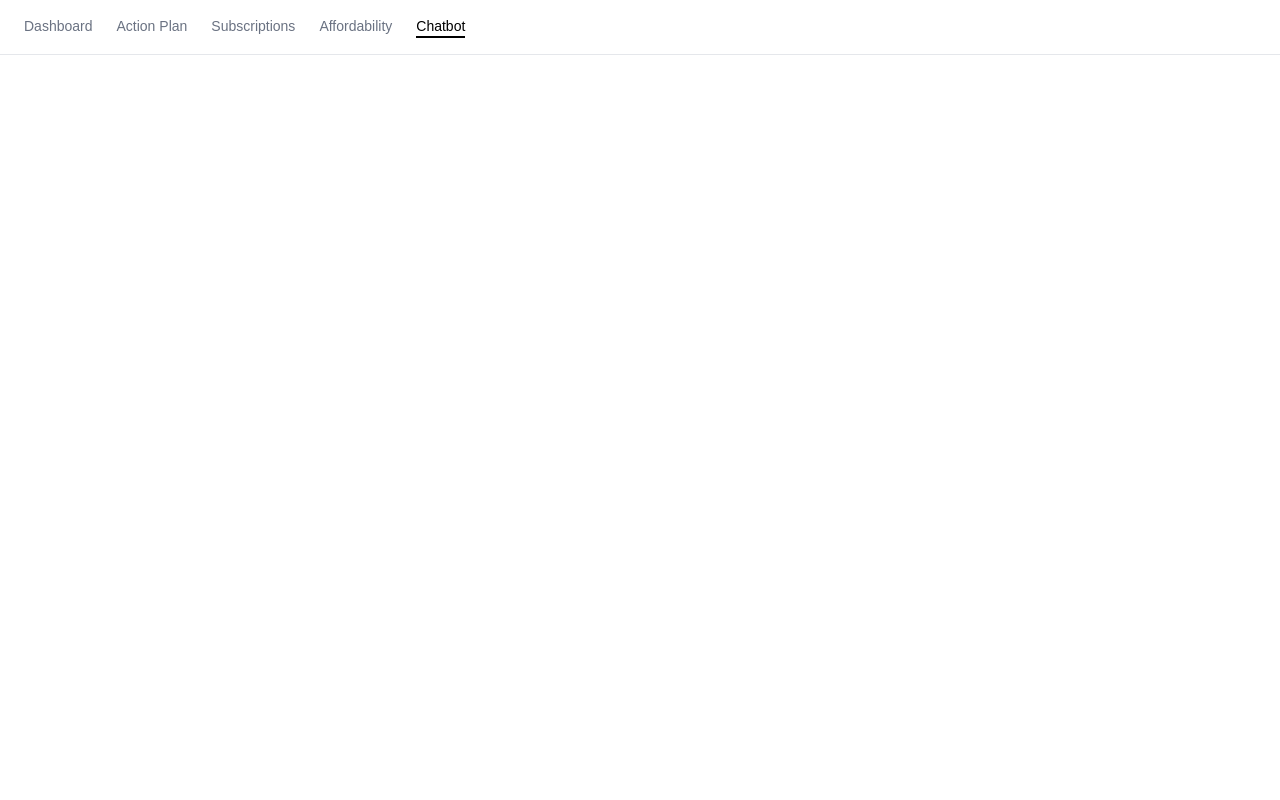
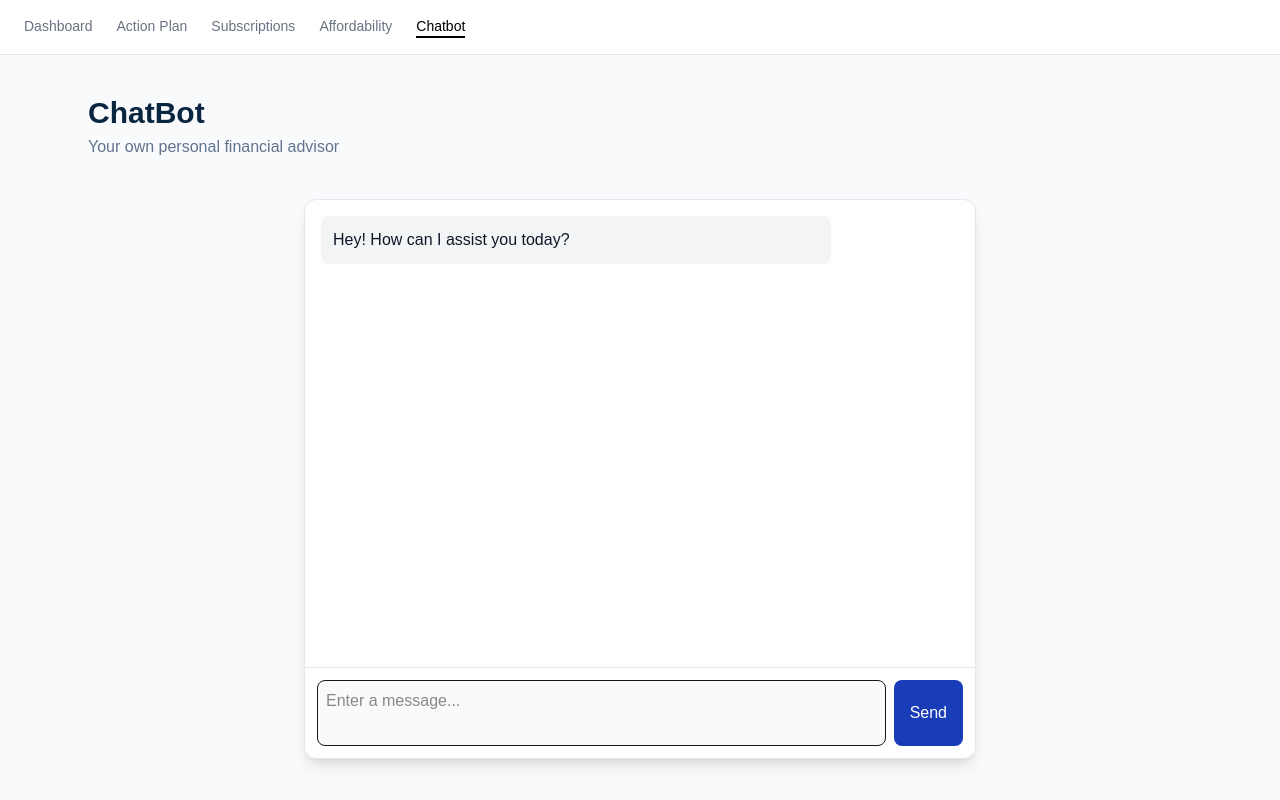
Before and after one commit to evegr4ce/PocketAdvisor, a Next.js app: page /chat in a window 1280 px wide. Built offline with nearby package versions, Linux system fonts and the light colour scheme.

Commit message:
FE and attempt at API call for chatbot

```diff
--- /dev/null
+++ b/app/api/chat/route.ts
@@ -0,0 +1,35 @@
+import { NextRequest, NextResponse } from "next/server";
+import OpenAI from "openai";
+
+const openai = new OpenAI({
+  apiKey: process.env.OPENAI_API_KEY!,
+});
+
+export async function POST(req: NextRequest) {
+  try {
+    const { messages } = await req.json();
+
+    if (!messages || !Array.isArray(messages)) {
+      return NextResponse.json({ error: "Invalid request" }, { status: 400 });
+    }
+
+    const completion = await openai.chat.completions.create({
+      model: "gpt-4o-mini",
+      messages: messages.map((m: any) => ({
+        role: m.sender === "user" ? "user" : "assistant",
+        content: m.text,
+      })),
+    });
+
+    const botReply =
+      completion.choices[0].message?.content ?? "I couldn't respond.";
+
+    return NextResponse.json({ reply: botReply });
+  } catch (err) {
+    console.error(err);
+    return NextResponse.json(
+      { error: "Failed to get response" },
+      { status: 500 }
+    );
+  }
+}
--- a/app/chat/page.tsx
+++ b/app/chat/page.tsx
@@ -1,11 +1,109 @@
 "use client";
 
+import { useState, useRef, useEffect, FormEvent } from "react";
 import Navbar from "@/components/navbar";
 
-export default function Dashboard () {
-    return (
-        <div className="bg-white min-h-screen">
-            <Navbar></Navbar>
+interface Message {
+  text: string;
+  sender: "user" | "bot";
+}
+
+export default function ChatPage() {
+  const [messages, setMessages] = useState<Message[]>([
+    { text: "Hey! How can I assist you today?", sender: "bot" },
+  ]);
+  const [input, setInput] = useState("");
+  const messagesEndRef = useRef<HTMLDivElement | null>(null);
+
+  const scrollToBottom = () => {
+    messagesEndRef.current?.scrollIntoView({ behavior: "smooth" });
+  };
+
+  useEffect(() => {
+    scrollToBottom();
+  }, [messages]);
+
+  const handleSend = async (e: FormEvent) => {
+    e.preventDefault();
+    if (!input.trim()) return;
+
+    const userMessage: Message = { text: input, sender: "user" };
+    setMessages((prev) => [...prev, userMessage]);
+    setInput("");
+
+    try {
+      const res = await fetch("/api/chat", {
+        method: "POST",
+        headers: { "Content-Type": "application/json" },
+        body: JSON.stringify({ messages: [...messages, userMessage] }),
+      });
+
+      const data = await res.json();
+      const botMessage: Message = { text: data.reply, sender: "bot" };
+      setMessages((prev) => [...prev, botMessage]);
+    } catch (err) {
+      console.error(err);
+      const errorMessage: Message = {
+        text: "Oops, something went wrong.",
+        sender: "bot",
+      };
+      setMessages((prev) => [...prev, errorMessage]);
+    }
+  };
+
+  return (
+    <div className="min-h-screen bg-slate-50">
+      <Navbar />
+
+      <div className="mx-auto max-w-6xl px-6 py-10 space-y-10">
+        {/* Header */}
+        <div>
+          <h1 className="text-3xl font-semibold text-[#0a2540]">ChatBot</h1>
+          <p className="text-slate-500 mt-1">
+            Your own personal financial advisor
+          </p>
         </div>
-    );
+
+        {/* ChatBox */}
+        <div className="w-full max-w-2xl h-[70vh] bg-white rounded-xl shadow-lg border border-gray-200 flex flex-col mx-auto">
+          {/* Messages */}
+          <ul className="flex-1 overflow-y-auto p-4 space-y-3">
+            {messages.map((msg, idx) => (
+              <li
+                key={idx}
+                className={`p-3 rounded-lg max-w-[80%] break-words ${
+                  msg.sender === "user"
+                    ? "bg-blue-100 text-blue-900 self-end"
+                    : "bg-gray-100 text-gray-900 self-start"
+                }`}
+              >
+                {msg.text}
+              </li>
+            ))}
+            <div ref={messagesEndRef} />
+          </ul>
+
+          {/* Input */}
+          <form
+            onSubmit={handleSend}
+            className="flex border-t border-gray-200 p-3 gap-2"
+          >
+            <textarea
+              className="flex-1 p-2 border rounded-lg resize-none bg-gray-50"
+              rows={2}
+              placeholder="Enter a message..."
+              value={input}
+              onChange={(e) => setInput(e.target.value)}
+            />
+            <button
+              type="submit"
+              className="bg-blue-800 text-white px-4 py-2 rounded-lg hover:bg-blue-900"
+            >
+              Send
+            </button>
+          </form>
+        </div>
+      </div>
+    </div>
+  );
 }
--- a/package.json
+++ b/package.json
@@ -13,6 +13,7 @@
     "firebase": "^12.7.0",
     "firebase-admin": "^13.6.0",
     "next": "14.2.5",
+    "openai": "^6.15.0",
     "react": "^18.3.1",
     "react-dom": "^18.3.1"
   },
```
Also changed, not shown: 1 other file (tests, documents, lock files or other folders).
